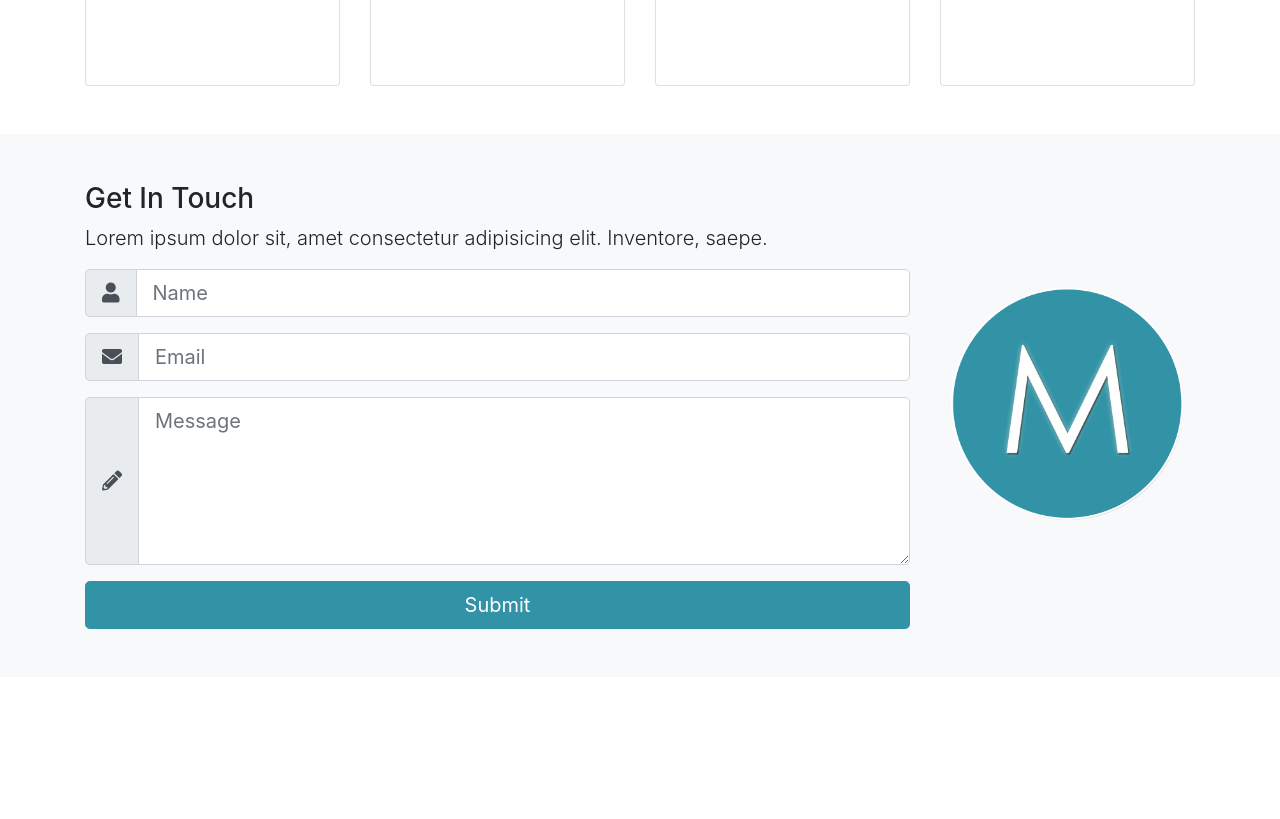
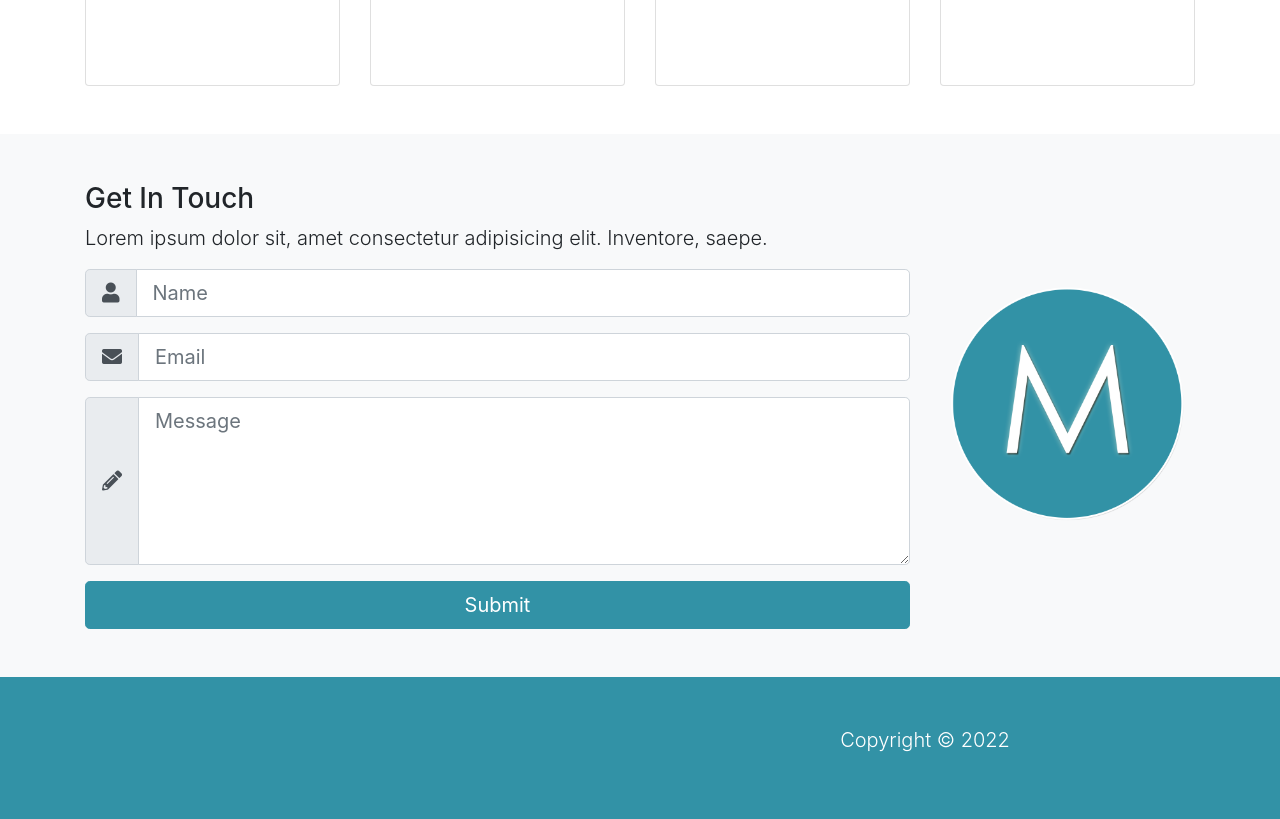
Before and after one commit to Plyavinskiy/mizuxe-book-theme, a plain HTML site: page index.html in a window 1280 px wide. Shown: the part 2278-3097 px from the top of the page. Before the commit the page ends 2955 px from the top, so only its background shows below. Drawn offline with nearby package versions, Linux system fonts and the light colour scheme; files that its build step writes are made by us from their sources.

Commit message:
feat: implement the footer

```diff
--- a/index.html
+++ b/index.html
@@ -470,6 +470,17 @@
       </div>
     </section>
 
+    <!-- FOOTER -->
+    <footer id="main-footer" class="py-5 bg-primary text-white">
+      <div class="container">
+        <div class="row text-center">
+          <div class="col-md-6 ml-auto">
+            <p class="lead">Copyright &copy; <span id="year"></span></p>
+          </div>
+        </div>
+      </div>
+    </footer>
+
     <script
       src="https://code.jquery.com/jquery-3.6.1.min.js"
       integrity="sha256-o88AwQnZB+VDvE9tvIXrMQaPlFFSUTR+nldQm1LuPXQ="
@@ -485,5 +496,10 @@
       integrity="sha384-IDwe1+LCz02ROU9k972gdyvl+AESN10+x7tBKgc9I5HFtuNz0wWnPclzo6p9vxnk"
       crossorigin="anonymous"
     ></script>
+    <script>
+      document
+        .getElementById("year")
+        .appendChild(document.createTextNode(new Date().getFullYear()));
+    </script>
   </body>
 </html>
```
